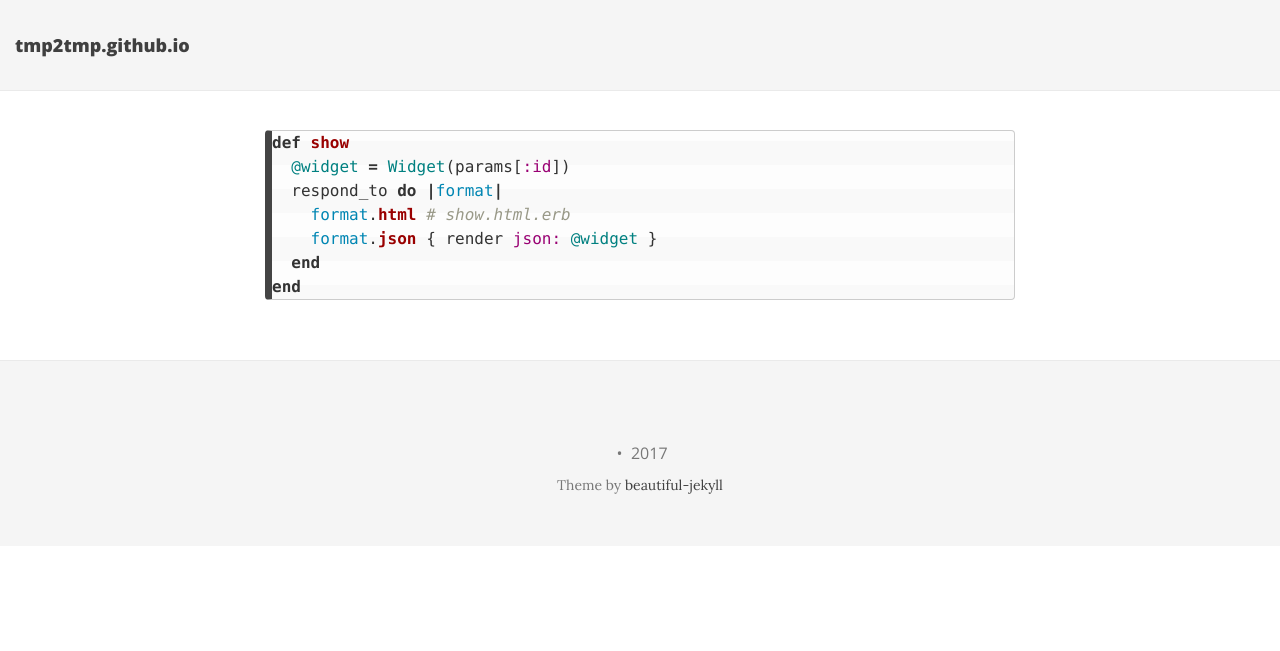
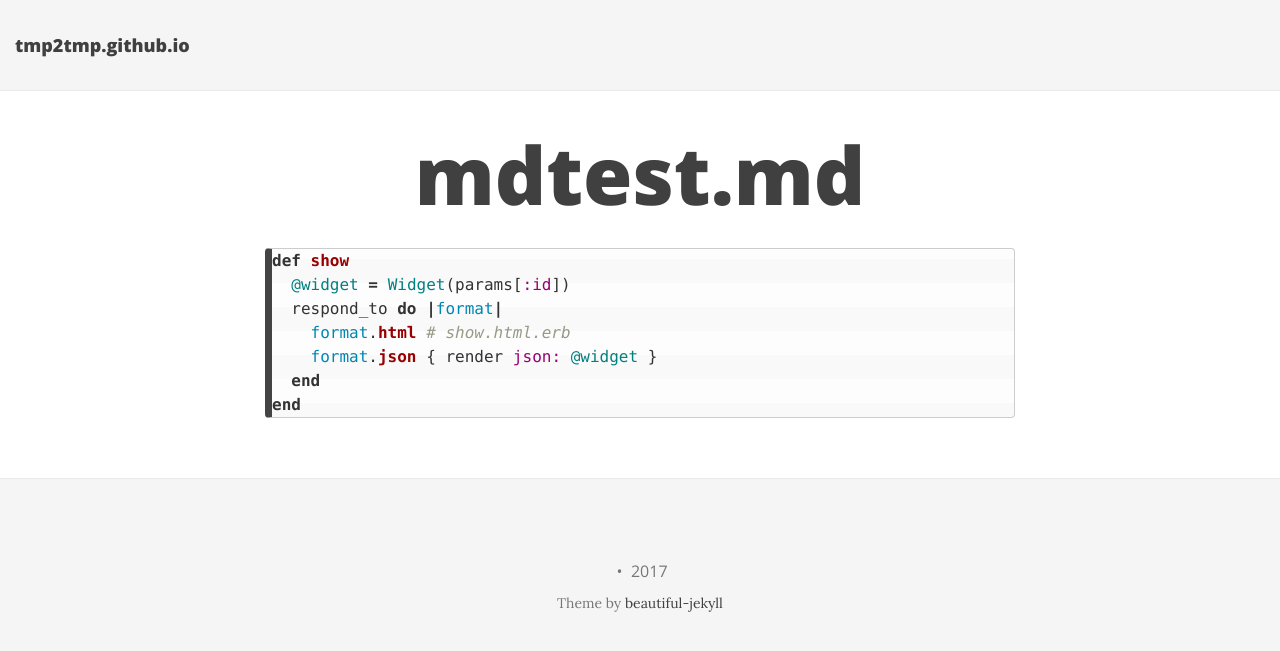
Before and after one commit to tmp2tmp/tmp2tmp.github.io, a Jekyll site: the page built from mdtest.md, in a window 1280 px wide. Shown: the top 651 px of the page. Built offline with Jekyll 4.4.1, drawn with Linux system fonts in a browser that asks for light colours; nearby versions of some CDN libraries; our own code applies the rules of GitHub Pages for plain Markdown files.

Commit message:
Update mdtest.md

```diff
--- a/mdtest.md
+++ b/mdtest.md
@@ -1,3 +1,8 @@
+---
+layout: page
+title: mdtest.md
+---
+
 {% highlight ruby %}
 def show
   @widget = Widget(params[:id])
```
